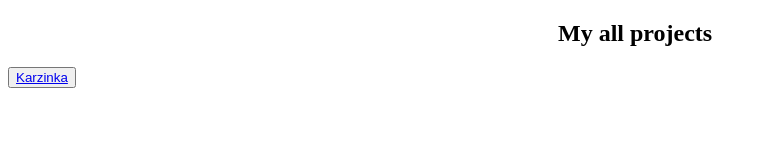
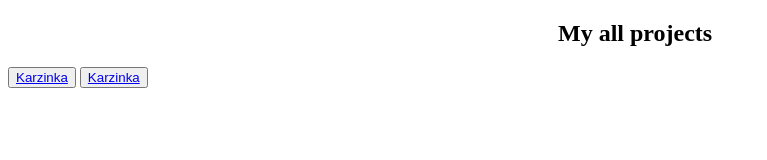
Before and after one commit to farrux13x/all-projects, a plain HTML site: page index.html in a window 1280 px wide. Shown: the top 160 px of the page, without its empty margins (0-767 px from the left). Drawn offline with Linux system fonts and the light colour scheme.

Commit message:
html o'zgardi

```diff
--- a/index.html
+++ b/index.html
@@ -9,5 +9,6 @@
 <body>
 	<h2>My all projects</h2>
 	<button><a target="_blank" href="https://karzinka-uz.netlify.app/">Karzinka</a></button>
+	<button><a target="_blank" href="https://karzinka-uz.netlify.app/">Karzinka</a></button>
 </body>
 </html>
```
